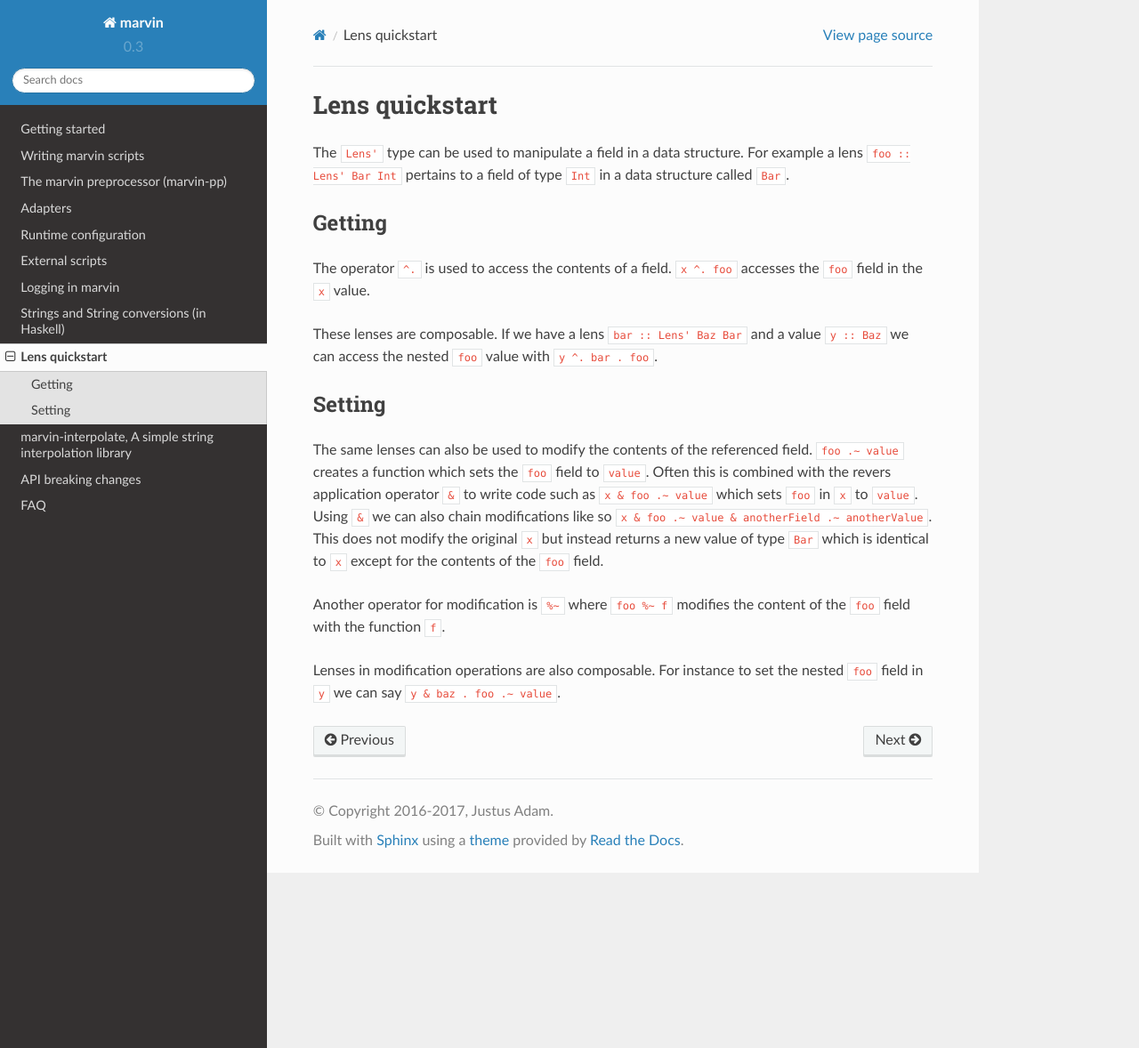
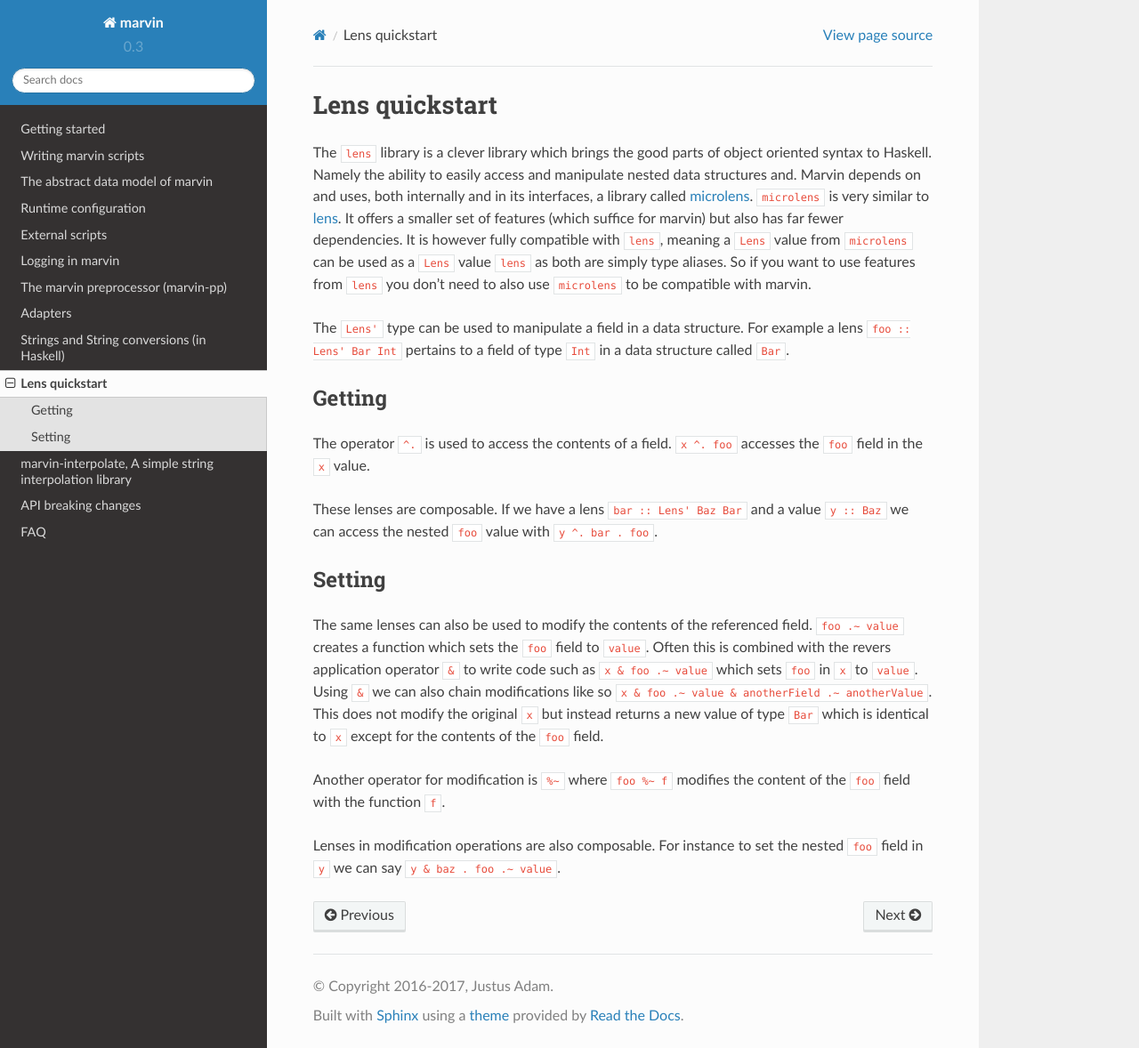
Before and after one commit to JustusAdam/marvin-docs, a Sphinx documentation site: the page built from source/lenses.rst, in a window 1280 px wide and 1178 px high. Shown: the whole window at 89% size. Built offline with Sphinx 7.4.7 and the Read the Docs theme 2.0.0, drawn with Linux system fonts in a browser that asks for light colours.

Commit message:
Mostly small fixes
Information about `lens` and `microlens`
Misc fixes

```diff
--- a/source/adapters.rst
+++ b/source/adapters.rst
@@ -151,6 +151,12 @@ Telegram
 
 Both of the following adapters require you to create and register a `telegram bot <https://core.telegram.org/bots#6-botfather>`__
 
+.. admonition:: Caveats
+    In telegram file size for remote files is optional.
+    Since the marvin adapter class requires a ``size`` field this field will be negative if there was no size present on the file.
+
+    Additionally since there is per default no ``url`` property the field will always be ``Nothing`` and setting it is a no-op.
+
 Poll
 ^^^^
 
--- a/source/lenses.rst
+++ b/source/lenses.rst
@@ -2,6 +2,17 @@
 
 Lens quickstart
 ===============
+
+The ``lens`` library is a clever library which brings the good parts of object oriented syntax to Haskell.
+Namely the ability to easily access and manipulate nested data structures and.
+Marvin depends on and uses, both internally and in its interfaces, a library called `microlens`_.
+``microlens`` is very similar to `lens`_.
+It offers a smaller set of features (which suffice for marvin) but also has far fewer dependencies.
+It is however fully compatible with ``lens``, meaning a ``Lens`` value from ``microlens`` can be used as a ``Lens`` value ``lens`` as both are simply type aliases.
+So if you want to use features from ``lens`` you don't need to also use ``microlens`` to be compatible with marvin.
+
+.. _microlens: https://hackage.haskell.org/package/microlens-platform
+.. _lens: https://hackage.haskell.org/package/lens
 
 The ``Lens'`` type can be used to manipulate a field in a data structure.
 For example a lens ``foo :: Lens' Bar Int`` pertains to a field of type ``Int`` in a data structure called ``Bar``.
--- a/source/scripting.rst
+++ b/source/scripting.rst
@@ -129,7 +129,7 @@ Reacting to messages
 
 There are two ways to react to a text message.
 A reaction defined with ``hear`` will trigger on any incoming message which matches its defined pattern (a regular expresion).
-By contrast reactions defined with ``respond`` will only trigger if the bot itslef is being adressed.
+By contrast reactions defined with ``respond`` will only trigger if the bot itself is being adressed.
 How one adresses the bot depends on the concrete adapter.
 However typically prefixing the message with the bots name or sending a direct message (if the adapter supports this) to the bot ususally trigger these reactions.
 
```
Also changed, not shown: source/index.rst (+7 -5 lines).
